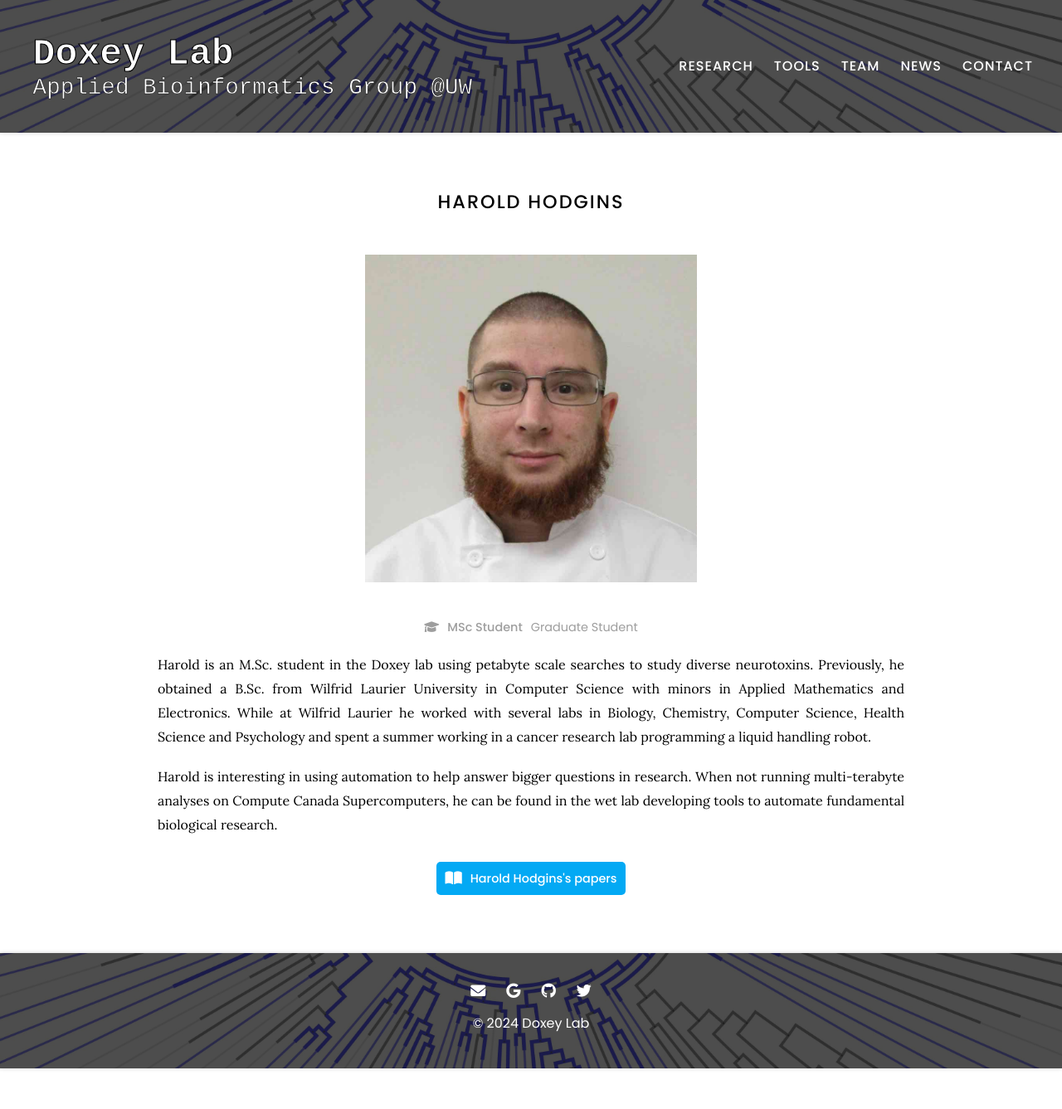
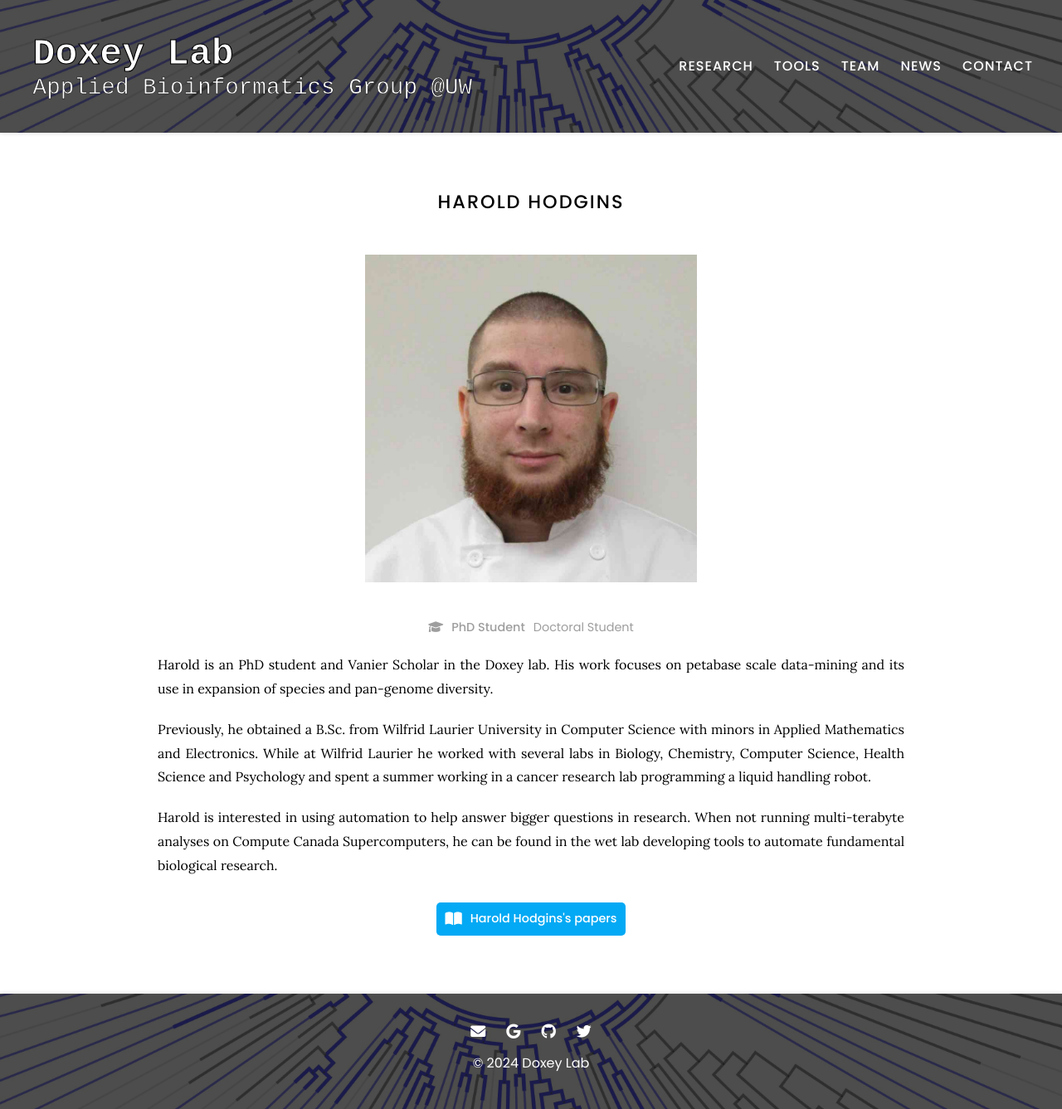
Before and after one commit to doxeylab/doxeylab-website, a Jekyll site: the page built from _members/harold-hodgins.md, in a window 1280 px wide. Shown: the whole page at 83% size. Built offline with Jekyll 4.4.1, drawn with Linux system fonts in a browser that asks for light colours; before the commit the page ends 1288 px from its top, so only the background shows below that.

Commit message:
Update harold-hodgins.md

```diff
--- a/_members/harold-hodgins.md
+++ b/_members/harold-hodgins.md
@@ -1,14 +1,16 @@
 ---
 name: Harold Hodgins
 image: images/team/harold-hodgins.jpg
-description: Graduate Student
-role: msc
+description: Doctoral Student
+role: phd
 group: current
 aliases:
   - H. Hodgins
   - H Hodgins
 ---
 
-Harold is an M.Sc. student in the Doxey lab using petabyte scale searches to study diverse neurotoxins. Previously, he obtained a B.Sc. from Wilfrid Laurier University in Computer Science with minors in Applied Mathematics and Electronics. While at Wilfrid Laurier he worked with several labs in Biology, Chemistry, Computer Science, Health Science and Psychology and spent a summer working in a cancer research lab programming a liquid handling robot.
+Harold is an PhD student and Vanier Scholar in the Doxey lab. His work focuses on petabase scale data-mining and its use in expansion of species and pan-genome diversity.
 
-Harold is interesting in using automation to help answer bigger questions in research. When not running multi-terabyte analyses on Compute Canada Supercomputers, he can be found in the wet lab developing tools to automate fundamental biological research.
+Previously, he obtained a B.Sc. from Wilfrid Laurier University in Computer Science with minors in Applied Mathematics and Electronics. While at Wilfrid Laurier he worked with several labs in Biology, Chemistry, Computer Science, Health Science and Psychology and spent a summer working in a cancer research lab programming a liquid handling robot.
+
+Harold is interested in using automation to help answer bigger questions in research. When not running multi-terabyte analyses on Compute Canada Supercomputers, he can be found in the wet lab developing tools to automate fundamental biological research.
```
